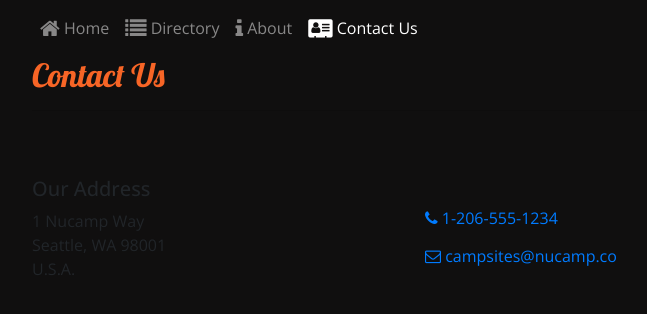
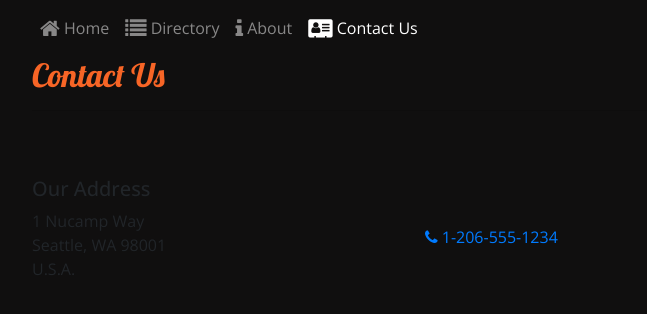
Before and after one commit to CXL3/React-Portfolio-styling-website, a React (Create React App) app: page /contactus in a window 1280 px wide. Shown: the top 314 px of the page, without its empty margins (53-700 px from the left). Built offline with nearby package versions, Linux system fonts and the light colour scheme.

Commit message:
Update ContactComponent.js

```diff
--- a/src/Component/ContactComponent.js
+++ b/src/Component/ContactComponent.js
@@ -21,7 +21,7 @@ function Contact(props) {
                 </div>
                 <div className="col">
                     <a role="button" className="btn btn-link" href="tel:+12065551234"><i className="fa fa-phone" /> 1-206-555-1234</a><br />
-                    <a role="button" className="btn btn-link" href="mailto:fakeemail@fakeemail.co"><i className="fa fa-envelope-o" /> campsites@nucamp.co</a>
+
                 </div>
             </div>
         </div>
```
